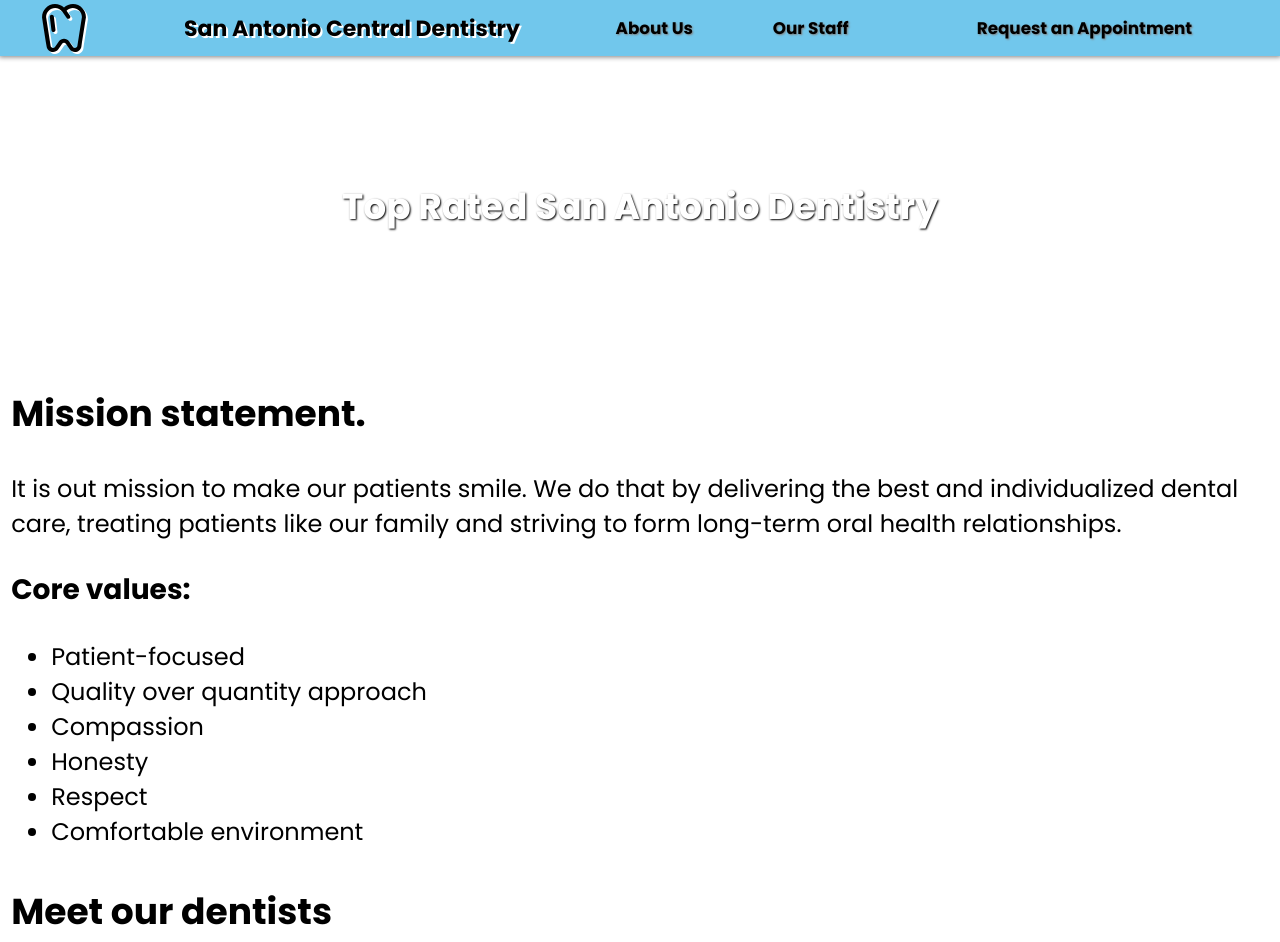
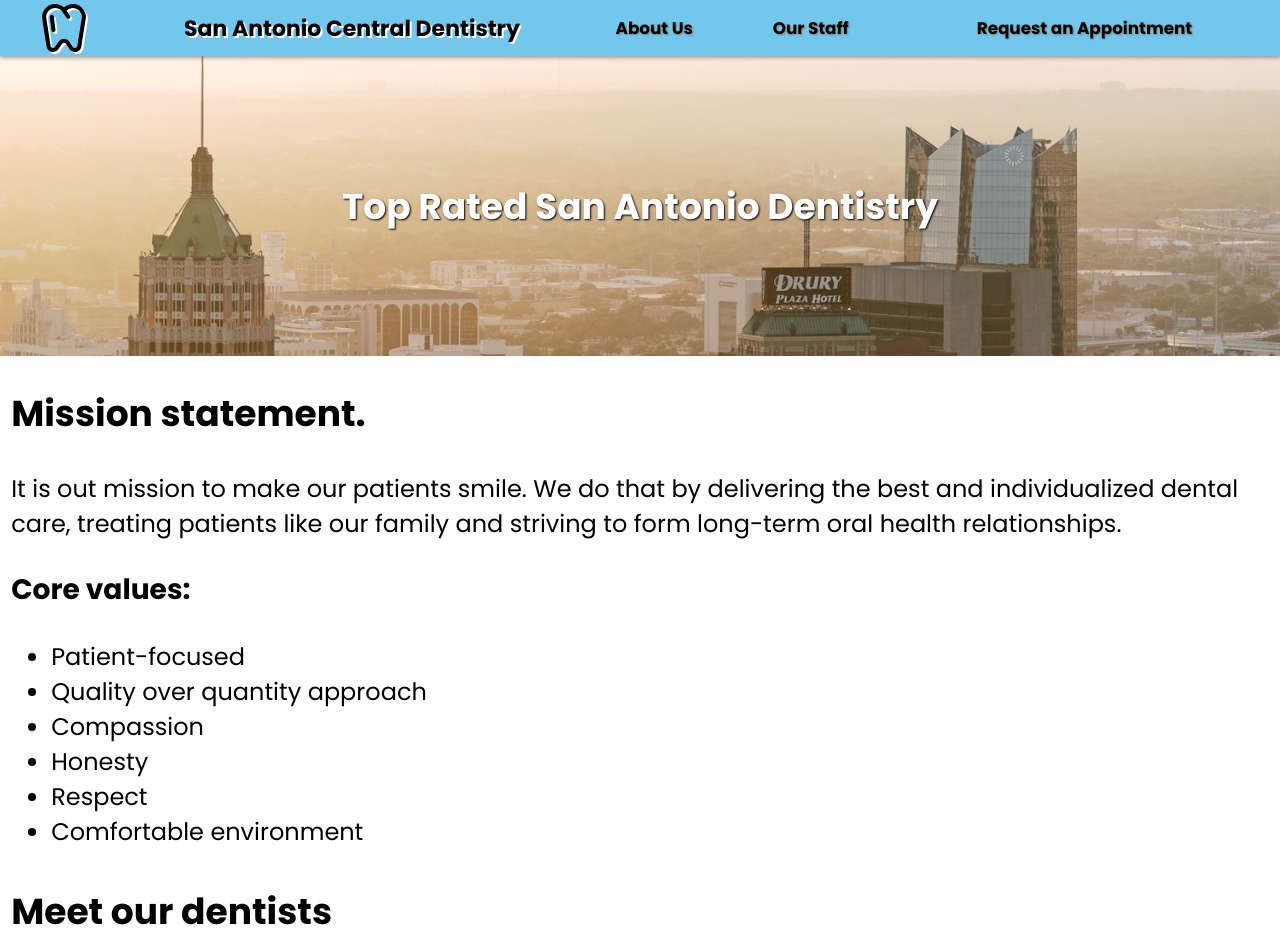
Before and after one commit to mykhailodanilenko/dentistry123123, a website: page index.html in a window 1280 px wide. Shown: the top 942 px of the page. Drawn offline with Linux system fonts and the light colour scheme; the site is published under a folder, as on GitHub Pages, so addresses that start at the root find nothing.

Commit message:
minor style fix

```diff
--- a/public/styles/style.scss
+++ b/public/styles/style.scss
@@ -32,7 +32,7 @@ input[type='submit'] {
 
 .cool-image {
   align-items: center;
-  background-image: url('/img/photo-1599410110298-56ab00841c11.jpg');
+  background-image: url('../../img/photo-1599410110298-56ab00841c11.jpg');
   background-size: cover;
   display: flex;
   flex-direction: column;
@@ -766,7 +766,7 @@ input[type='submit'] {
 
 @media (min-width: 1024px) {
   .cool-image {
-    background-image: url('/img/photo-1599410110298-56ab00841c11\ \(1\).jpg');
+    background-image: url('../../img/photo-1599410110298-56ab00841c11\ \(1\).jpg');
     background-position: 0% 30%;
   }
 
```
Also changed, not shown: public/styles/style.css, 1 other file.
